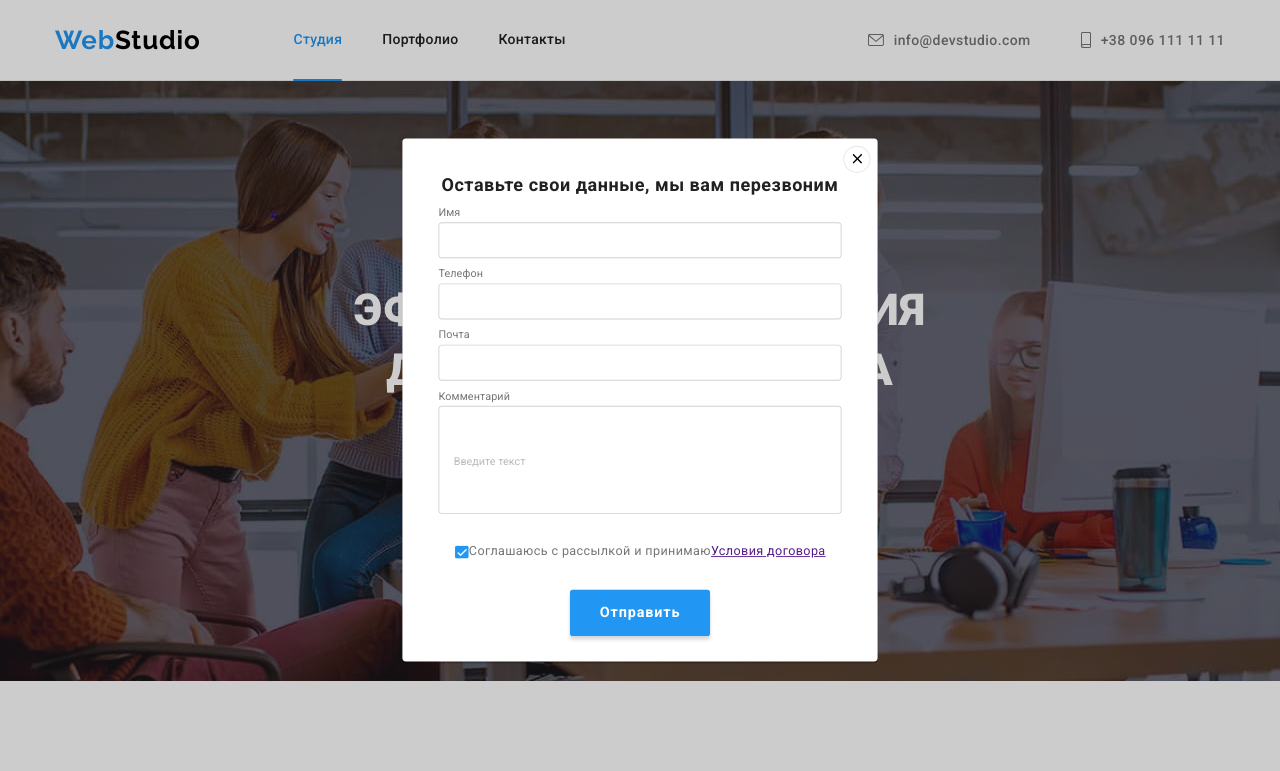
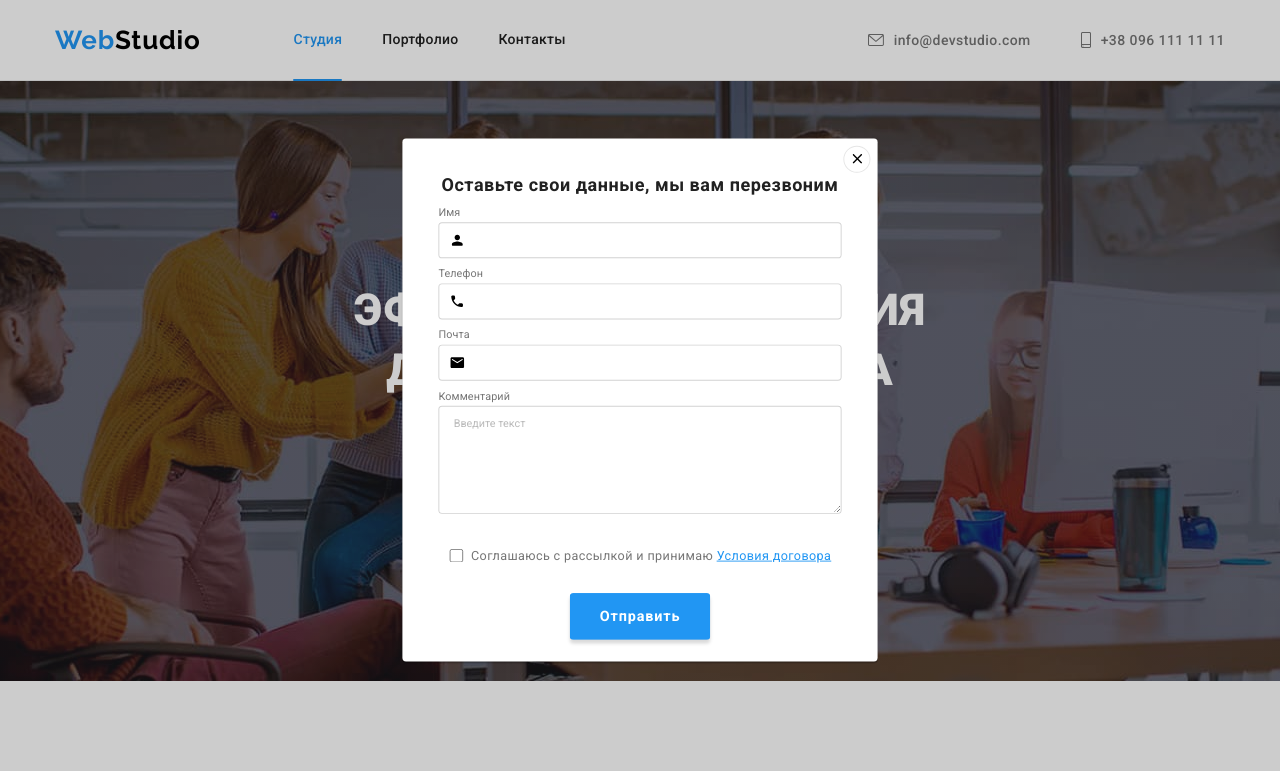
Before and after one commit to OstafiichukO/goit-markup-hw-06, a plain HTML site: page index.html in a window 1280 px wide. Both pictures are taken after a click on the button "Заказать услугу". Shown: the top 771 px of the page. Drawn offline with nearby package versions, Linux system fonts and the light colour scheme.

Commit message:
prepear to submit

```diff
--- a/css/styles.css
+++ b/css/styles.css
@@ -766,6 +766,7 @@ img {
 .close-icon {
   object-position: center;
   fill: rgba(0, 0, 0, 1);
+  transition: fill 250ms cubic-bezier(0.4, 0, 0.2, 1);
 }
 .close:hover .close-icon,
 .close:focus .close-icon {
@@ -781,13 +782,10 @@ img {
   margin-bottom: 12px;
 }
 .form-field {
-  display: flex;
-  flex-direction: column;
-  align-items: flex-start;
-  width: 100%;
   margin-bottom: 20px;
 }
 .form-field label {
+  display: flex;
   font-size: 12px;
   line-height: 1.17;
   letter-spacing: 0.01em;
@@ -795,16 +793,43 @@ img {
   margin-bottom: 4px;
   cursor: pointer;
 }
+input:focus {
+  border-color: var(--accent-color);
+}
+/* .form-list {
+} */
+.form-element {
+  margin-bottom: 10px;
+}
+.icon-anchor {
+  position: relative;
+}
+.form-icon {
+  position: absolute;
+  left: 12px;
+  top: 50%;
+  transform: translateY(-50%);
+  transition: fill 250ms cubic-bezier(0.4, 0, 0.2, 1);
+}
+#name:hover,
+#tel:hover,
+#email:hover,
+#comment:hover {
+  border-color: var(--accent-color);
+}
+.form-element:hover .form-icon {
+  fill: var(--accent-color);
+}
 #name,
 #tel,
 #email {
   width: 100%;
   height: 40px;
-  padding: 12px 16px;
-  margin-bottom: 10px;
+  padding: 12px 16px 12px 42px;
   border: 1px solid rgba(33, 33, 33, 0.2);
   border-radius: 4px;
   cursor: pointer;
+  transition: border-color 250ms cubic-bezier(0.4, 0, 0.2, 1);
 }
 #comment {
   width: 100%;
@@ -814,27 +839,55 @@ img {
   border: 1px solid rgba(33, 33, 33, 0.2);
   border-radius: 4px;
   cursor: pointer;
+  transition: border-color 250ms cubic-bezier(0.4, 0, 0.2, 1);
 }
-input::placeholder {
+#comment::placeholder {
   font-size: 12px;
   line-height: 1.17;
   letter-spacing: 1%;
   color: rgba(117, 117, 117, 0.5);
 }
-input:focus {
-  border-color: var(--accent-color);
-  outline: none;
+.mailing-field {
+  display: flex;
+  justify-content: center;
+  margin-bottom: 30px;
 }
+.mailing-field input {
+  width: 16px;
+  height: 15px;
+  margin: 0;
+  padding: 0;
+}
+.checkbox-label {
+  position: relative;
+  display: flex;
+  justify-content: space-between;
+  align-items: center;
+  width: 425px;
+  cursor: pointer;
+}
+/* .checkbox {
+  width: 16px;
+  height: 15px;
+} */
 .icon-check {
+  position: absolute;
+  width: 16px;
+  height: 15px;
+  opacity: 0;
+}
+.icon-checkbox {
   fill: var(--accent-color);
 }
-.mailing-checkbox {
-  display: flex;
-  justify-content: center;
-  align-items: center;
-  margin-bottom: 30px;
+.text-checkbox {
   font-size: 14px;
   line-height: 1.71;
   letter-spacing: 0.03em;
   color: var(--secondary-text-color);
 }
+.checkbox:checked + .icon-check {
+  opacity: 1;
+}
+.conditions {
+  color: var(--accent-color);
+}
--- a/index.html
+++ b/index.html
@@ -61,19 +61,59 @@
                         <strong class="modal-strong">Оставьте свои данные, мы вам перезвоним</strong>
                         <form>
                             <div class="form-field">
+                                <ul class="form-list">
+                                    <li class="form-element">
                                         <label for="name">Имя</label>
+                                        <span class="icon-anchor">
                                             <input type="text" name="name" id="name">
+                                            <svg class="form-icon" width="18" height="18">
+                                                <use href="./image/icons.svg#person-black"></use>
+                                            </svg>
+                                        </span>
+                                    </li>
+                                    <li class="form-element">
                                         <label for="tel">Телефон</label>
+                                        <span class="icon-anchor">
                                             <input type="tel" name="number" id="tel">
+                                            <svg class="form-icon" width="18" height="18">
+                                                <use href="./image/icons.svg#phone-black"></use>
+                                            </svg>
+                                        </span>
+                                    </li>
+                                    <li class="form-element">
                                         <label for="email">Почта</label>
+                                        <span class="icon-anchor">
                                             <input type="email" name="email" id="email">
+                                            <svg class="form-icon" width="18" height="18">
+                                                <use href="./image/icons.svg#email-black"></use>
+                                            </svg>
+                                        </span>
+                                    </li>
+                                    <li>
                                         <label for="comment">Комментарий</label>
-                                <input type="text" name="comment" id="comment" placeholder="Введите текст">
+                                        <textarea name="comment" id="comment" placeholder="Введите текст"></textarea>
+                                    </li>
+                                </ul>
                             </div>
-                            <p class="mailing-checkbox"><svg class="icon-check" width="16" height="15">
+                            <div class="mailing-field">
+                                <label class="checkbox-label">
+                                    <input class="checkbox" type="checkbox" name="topic" value="comment" />
+                                    <span class="icon-check">
+                                        <svg class="icon-checkbox" width="16" height="15">
                                             <use href="./image/icons.svg#icon-check"></use>
                                         </svg>
-                            Соглашаюсь с рассылкой и принимаю <a href="">Условия договора</a></p>
+                                    </span>
+                                    <p class="text-checkbox">Соглашаюсь с рассылкой и принимаю <a href="" class="conditions">Условия договора</a></p>
+                                </label>
+                                <!-- <label for="checkbox">
+                                    <input type="checkbox" class="checkbox" id="checkbox" name="topic">
+                                    <span class="icon-span">
+                                        <svg class="icon-check" width="16" height="15">
+                                            <use href="./image/icons.svg#icon-check"></use>
+                                        </svg>
+                                    </span>
+                                </label> -->
+                            </div>
                             <button class="btn primary">Отправить</button>
                         </form>
                     </div>
```
Lines whose indentation alone changed are shown as unchanged.
